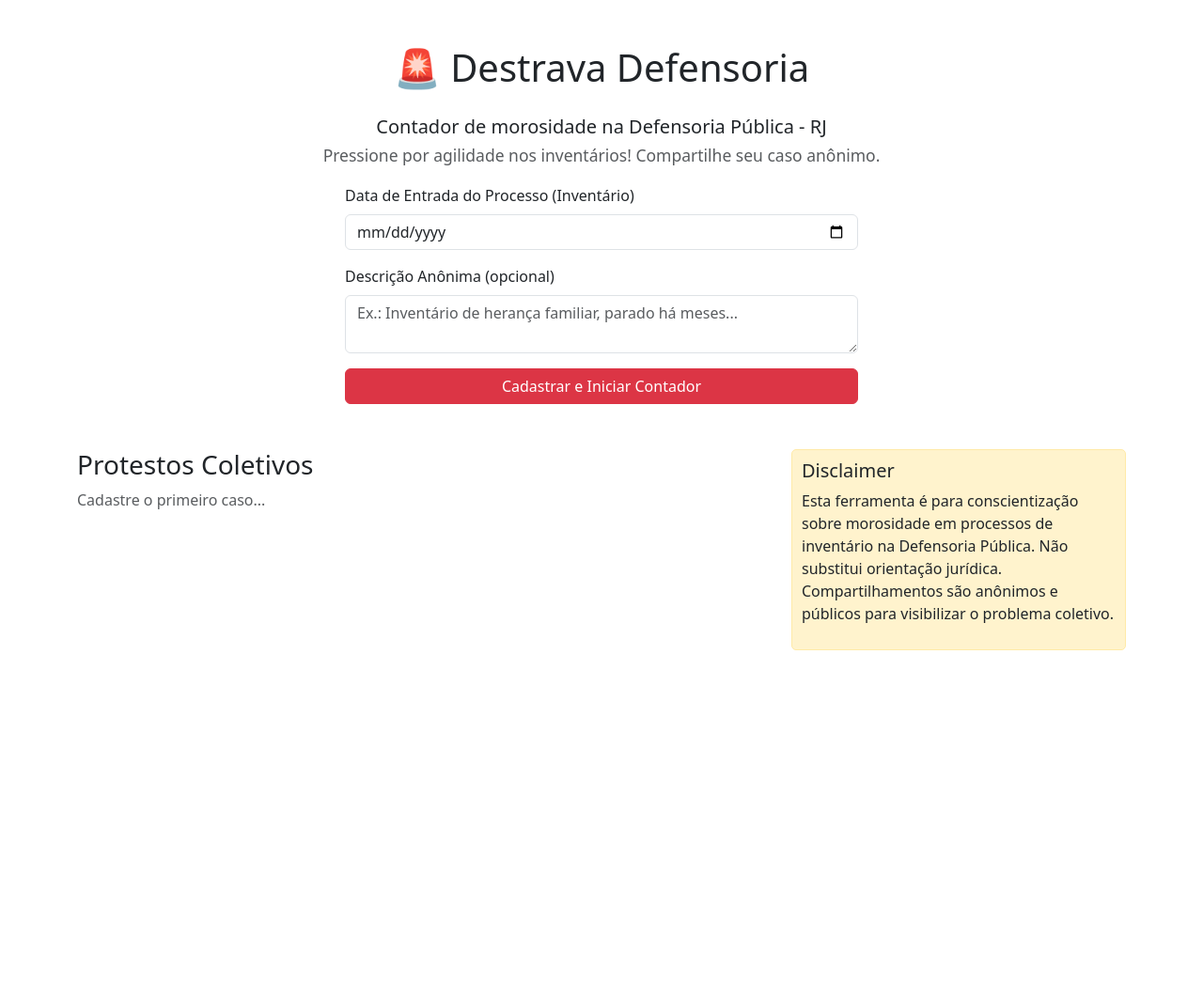
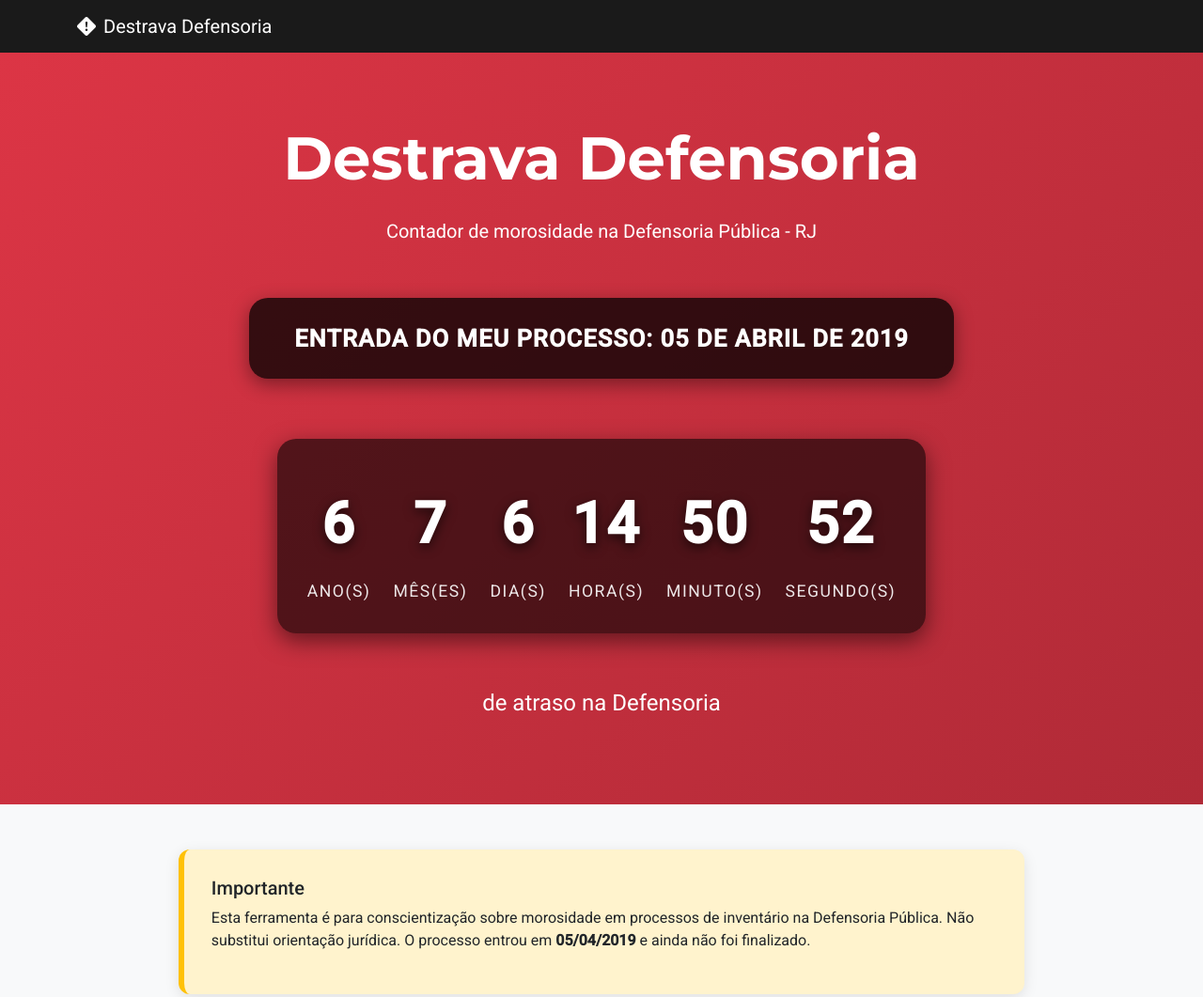
Before and after one commit to makjesus/destrava_defensoria, a plain HTML site: page index.html in a window 1280 px wide. Shown: the top 1061 px of the page at 94% size. Before the commit the page ends 800 px from the top, so only its background shows below. Drawn offline with nearby package versions, Linux system fonts and the light colour scheme.

Commit message:
Mudança no projeto

```diff
--- a/index.html
+++ b/index.html
@@ -3,116 +3,203 @@
 <head>
     <meta charset="UTF-8">
     <meta name="viewport" content="width=device-width, initial-scale=1.0">
-    <title>Destrava Defensoria - Contador de Morosidade em Inventários</title>
+    <meta name="description" content="Destrava Defensoria - Meu processo está parado na Defensoria Pública RJ desde 05/04/2019.">
+    <meta name="keywords" content="defensoria pública, inventário, morosidade, RJ, 05/04/2019">
+    <meta name="author" content="Destrava Defensoria">
+    <title>Destrava Defensoria - Meu Processo</title>
     <link href="https://cdn.jsdelivr.net/npm/bootstrap@5.3.0/dist/css/bootstrap.min.css" rel="stylesheet">
+    <link rel="stylesheet" href="https://cdn.jsdelivr.net/npm/bootstrap-icons@1.10.5/font/bootstrap-icons.css">
+    <link href="https://fonts.googleapis.com/css2?family=Montserrat:wght@600;700&family=Roboto:wght@400;500&display=swap" rel="stylesheet">
     <style>
-        .contador { font-size: 4rem; font-weight: bold; color: #dc3545; animation: pulse 2s infinite; }
-        @keyframes pulse { 0%, 100% { transform: scale(1); } 50% { transform: scale(1.05); } }
-        .protesto-lista { max-height: 300px; overflow-y: auto; }
-        .disclaimer { background: #fff3cd; border: 1px solid #ffeaa7; padding: 10px; border-radius: 5px; }
+        :root {
+            --primary: #dc3545;
+            --dark: #1a1a1a;
+            --light: #f8f9fa;
+            --warning: #ffc107;
+        }
+        body { font-family: 'Roboto', sans-serif; background: var(--light); margin: 0; padding: 0; }
+        h1, h2, h3 { font-family: 'Montserrat', sans-serif; font-weight: 700; }
+        .navbar { background: var(--dark) !important; }
+        .hero-section {
+            min-height: 100vh;
+            background: linear-gradient(135deg, #dc3545 0%, #b02a37 100%);
+            color: white;
+            position: relative;
+            text-align: center;
+            display: flex;
+            align-items: center;
+            justify-content: center;
+            padding: 2rem;
+        }
+        .hero-content { max-width: 1000px; padding: 2rem; }
+        .data-entrada {
+            background: rgba(0,0,0,0.75);
+            padding: 1.5rem 3rem;
+            border-radius: 20px;
+            font-size: 1.6rem;
+            font-weight: bold;
+            display: inline-block;
+            margin: 2rem 0;
+            box-shadow: 0 6px 20px rgba(0,0,0,0.4);
+            letter-spacing: 1px;
+        }
+        .contador-container {
+            background: rgba(0, 0, 0, 0.6);
+            padding: 2rem;
+            border-radius: 20px;
+            display: inline-block;
+            margin: 2rem 0;
+            box-shadow: 0 8px 25px rgba(0,0,0,0.5);
+        }
+        .contador {
+            font-size: 3.8rem;
+            font-weight: 900;
+            color: #fff;
+            text-shadow: 0 4px 12px rgba(0,0,0,0.6);
+            letter-spacing: 2px;
+            margin: 0.8rem 0;
+            display: block;
+        }
+        .contador-label {
+            font-size: 1.1rem;
+            text-transform: uppercase;
+            letter-spacing: 1.5px;
+            opacity: 0.9;
+        }
+        .disclaimer {
+            background: #fff3cd;
+            border-left: 6px solid #ffc107;
+            padding: 1.8rem;
+            border-radius: 12px;
+            font-size: 1rem;
+            max-width: 900px;
+            margin: 3rem auto;
+            box-shadow: 0 4px 15px rgba(0,0,0,0.1);
+        }
+        footer {
+            background: var(--dark);
+            color: #ccc;
+            text-align: center;
+            padding: 1.5rem;
+            font-size: 0.9rem;
+        }
+        .animate { animation: fadeInUp 1.2s ease-out; }
+        @keyframes fadeInUp {
+            from { opacity: 0; transform: translateY(40px); }
+            to { opacity: 1; transform: translateY(0); }
+        }
+        @media (max-width: 768px) {
+            .contador { font-size: 2.5rem; }
+            .data-entrada { font-size: 1.3rem; padding: 1rem 2rem; }
+        }
     </style>
 </head>
 <body>
-    <div class="container mt-5">
-        <h1 class="text-center mb-4">🚨 Destrava Defensoria</h1>
-        <p class="text-center lead">Contador de morosidade na Defensoria Pública - RJ<br><small class="text-muted">Pressione por agilidade nos inventários! Compartilhe seu caso anônimo.</small></p>
 
-        <div class="row mb-5">
-            <div class="col-md-6 mx-auto">
-                <form id="formCadastro">
-                    <div class="mb-3">
-                        <label class="form-label">Data de Entrada do Processo (Inventário)</label>
-                        <input type="date" class="form-control" id="dataEntrada" required>
+    <!-- Navbar -->
+    <nav class="navbar navbar-expand-lg navbar-dark">
+        <div class="container">
+            <a class="navbar-brand" href="/">
+                <i class="bi bi-exclamation-diamond-fill me-2"></i>Destrava Defensoria
+            </a>
+        </div>
+    </nav>
+
+    <!-- Hero Section -->
+    <section class="hero-section">
+        <div class="hero-content animate">
+            <h1 class="display-3 fw-bold mb-4">Destrava Defensoria</h1>
+            <p class="lead mb-4">Contador de morosidade na Defensoria Pública - RJ</p>
+
+            <div class="data-entrada">
+                ENTRADA DO MEU PROCESSO: <strong>05 DE ABRIL DE 2019</strong>
+            </div>
+
+            <!-- Contador Detalhado -->
+            <div class="contador-container">
+                <div class="row text-center">
+                    <div class="col">
+                        <div class="contador" id="anos">0</div>
+                        <div class="contador-label">ano(s)</div>
                     </div>
-                    <div class="mb-3">
-                        <label class="form-label">Descrição Anônima (opcional)</label>
-                        <textarea class="form-control" id="descricao" placeholder="Ex.: Inventário de herança familiar, parado há meses..."></textarea>
+                    <div class="col">
+                        <div class="contador" id="meses">0</div>
+                        <div class="contador-label">mês(es)</div>
                     </div>
-                    <button type="submit" class="btn btn-danger w-100">Cadastrar e Iniciar Contador</button>
-                </form>
-            </div>
-        </div>
-
-        <div id="contadorSection" class="text-center mb-5" style="display: none;">
-            <h2>Seu Contador de Morosidade</h2>
-            <div class="contador" id="contadorDias">0 dias</div>
-            <p class="fs-5">Desde a entrada na Defensoria</p>
-            <button class="btn btn-warning" onclick="compartilharProtesto()">Compartilhar Protesto no WhatsApp</button>
-        </div>
-
-        <div class="row">
-            <div class="col-md-8">
-                <h3>Protestos Coletivos</h3>
-                <div class="protesto-lista" id="listaProtestos">
-                    <p class="text-muted">Cadastre o primeiro caso...</p>
+                    <div class="col">
+                        <div class="contador" id="dias">0</div>
+                        <div class="contador-label">dia(s)</div>
+                    </div>
+                    <div class="col">
+                        <div class="contador" id="horas">00</div>
+                        <div class="contador-label">hora(s)</div>
+                    </div>
+                    <div class="col">
+                        <div class="contador" id="minutos">00</div>
+                        <div class="contador-label">minuto(s)</div>
+                    </div>
+                    <div class="col">
+                        <div class="contador" id="segundos">00</div>
+                        <div class="contador-label">segundo(s)</div>
+                    </div>
                 </div>
             </div>
-            <div class="col-md-4">
-                <div class="disclaimer">
-                    <h5>Disclaimer</h5>
-                    <p>Esta ferramenta é para conscientização sobre morosidade em processos de inventário na Defensoria Pública. Não substitui orientação jurídica. Compartilhamentos são anônimos e públicos para visibilizar o problema coletivo.</p>
-                </div>
-            </div>
+
+            <p class="fs-4 mt-4">de atraso na Defensoria</p>
+        </div>
+    </section>
+
+    <!-- Disclaimer -->
+    <div class="container">
+        <div class="disclaimer animate">
+            <h5>Importante</h5>
+            <p>Esta ferramenta é para conscientização sobre morosidade em processos de inventário na Defensoria Pública. Não substitui orientação jurídica. O processo entrou em <strong>05/04/2019</strong> e ainda não foi finalizado.</p>
         </div>
     </div>
 
-    <script src="https://cdn.jsdelivr.net/npm/bootstrap@5.3.0/dist/js/bootstrap.bundle.min.js"></script>
+    <!-- Footer -->
+    <footer>
+        <div class="container">
+            <p class="mb-1">© 2025 Destrava Defensoria • Meu processo: 05/04/2019</p>
+            <p>Pressione por justiça</p>
+        </div>
+    </footer>
+
+    <!-- Script do Contador -->
     <script>
-        let processoId = null;
-        let contadorInterval = null;
+        const DATA_ENTRADA = new Date('2019-04-05T00:00:00');
 
-        document.getElementById('formCadastro').addEventListener('submit', async (e) => {
-            e.preventDefault();
-            const dataEntrada = document.getElementById('dataEntrada').value;
-            const descricao = document.getElementById('descricao').value;
+        function atualizarContador() {
+            const agora = new Date();
+            const diff = agora - DATA_ENTRADA;
 
-            const response = await fetch('/cadastrar', {
-                method: 'POST',
-                headers: {'Content-Type': 'application/json'},
-                body: JSON.stringify({data_entrada: dataEntrada, descricao: descricao})
-            });
+            const segundosTotal = Math.floor(diff / 1000);
+            const minutosTotal = Math.floor(segundosTotal / 60);
+            const horasTotal = Math.floor(minutosTotal / 60);
+            const diasTotal = Math.floor(horasTotal / 24);
 
-            const result = await response.json();
-            processoId = result.id;
-            document.getElementById('formCadastro').style.display = 'none';
-            document.getElementById('contadorSection').style.display = 'block';
-            carregarListaProtestos();
-            iniciarContador();
-        });
+            const anos = Math.floor(diasTotal / 365);
+            const meses = Math.floor((diasTotal % 365) / 30);
+            const dias = diasTotal % 30;
+            const horas = horasTotal % 24;
+            const minutos = minutosTotal % 60;
+            const segundos = segundosTotal % 60;
 
-        function iniciarContador() {
-            contadorInterval = setInterval(async () => {
-                if (processoId) {
-                    const response = await fetch(`/calcular_dias/${processoId}`);
-                    const data = await response.json();
-                    document.getElementById('contadorDias').innerText = data.total_formatado;
-                }
-            }, 1000);  // Atualiza a cada segundo
+            document.getElementById('anos').textContent = anos;
+            document.getElementById('meses').textContent = meses;
+            document.getElementById('dias').textContent = dias;
+            document.getElementById('horas').textContent = horas.toString().padStart(2, '0');
+            document.getElementById('minutos').textContent = minutos.toString().padStart(2, '0');
+            document.getElementById('segundos').textContent = segundos.toString().padStart(2, '0');
         }
 
-        async function carregarListaProtestos() {
-            const response = await fetch('/lista_processos');
-            const processos = await response.json();
-            const lista = document.getElementById('listaProtestos');
-            lista.innerHTML = processos.map(p => `
-                <div class="alert alert-warning">
-                    <strong>${p.dias} dias</strong> aguardando - ${p.descricao || 'Caso anônimo'}<br>
-                    <small>Entrada: ${p.data_entrada}</small>
-                </div>
-            `).join('');
-        }
+        // Atualiza a cada segundo
+        setInterval(atualizarContador, 1000);
 
-        function compartilharProtesto() {
-            if (processoId) {
-                const response = await fetch(`/calcular_dias/${processoId}`);
-                const data = await response.json();
-                const mensagem = `Meu inventário na Defensoria RJ está parado há ${data.total_formatado}! #DestravaDefensoria - Ajude a pressionar por agilidade! https://destrava-defensoria.onrender.com`;
-                window.open(`https://wa.me/?text=${encodeURIComponent(mensagem)}`, '_blank');
-            }
-        }
-
-        // Carrega lista inicial
-        carregarListaProtestos();
+        // Inicia imediatamente
+        window.onload = () => {
+            atualizarContador();
+        };
     </script>
 </body>
 </html>
```
